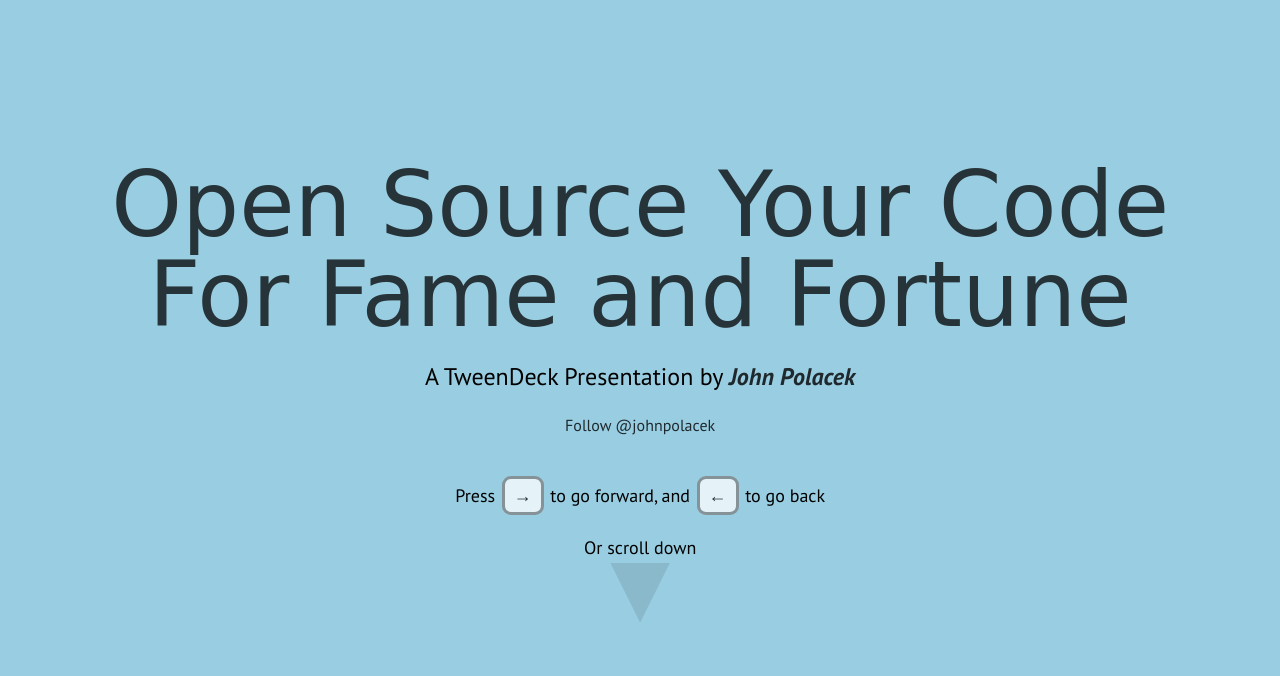
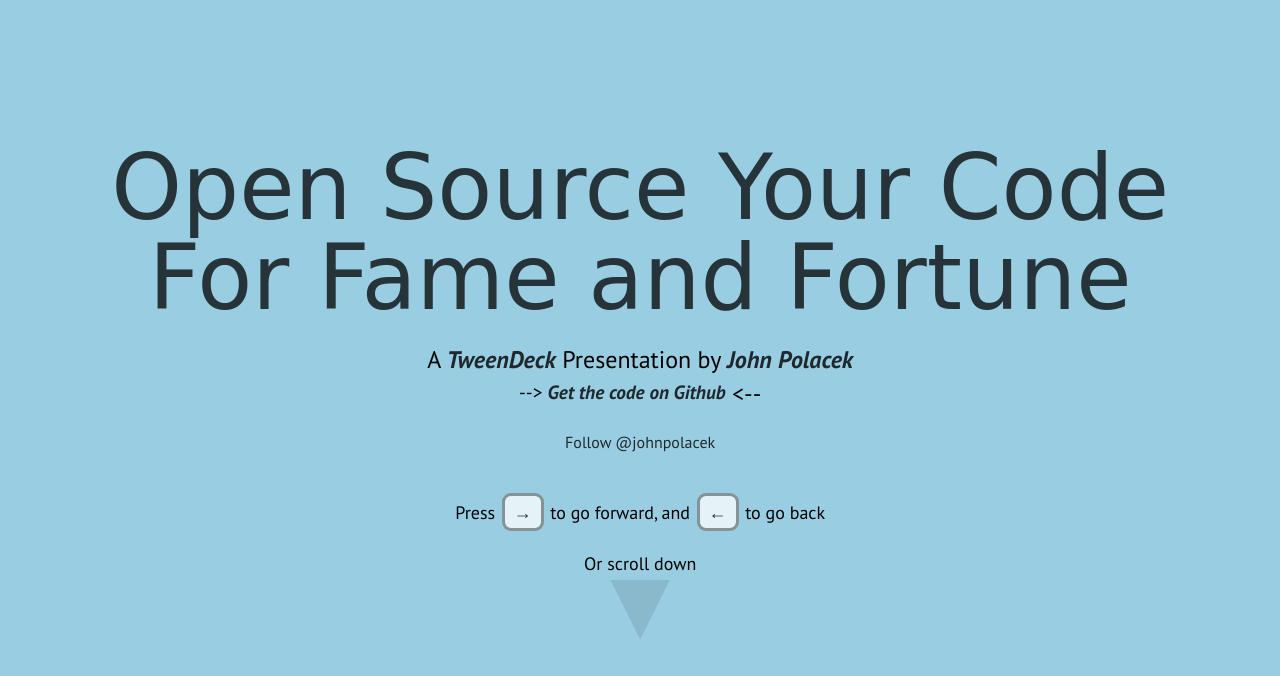
Before and after one commit to johnpolacek/open-source-for-fame-and-fortune, a website: page index.html in a window 1280 px wide. Drawn offline with Linux system fonts and the light colour scheme; a web font is replaced by a local one.

Commit message:
add repo links

```diff
--- a/index.html
+++ b/index.html
@@ -38,7 +38,8 @@
         <div class="content-center">
           <h1>Open Source Your Code For Fame and Fortune</h1>
           <div id="author">
-            <p>A TweenDeck Presentation by <a href="http://johnpolacek.com">John Polacek</a></p>
+            <p>A <a href="https://github.com/johnpolacek/open-source-for-fame-and-fortune">TweenDeck</a> Presentation by <a href="http://johnpolacek.com">John Polacek</a><br>
+            <small>--&gt; <a href="https://github.com/johnpolacek/open-source-for-fame-and-fortune">Get the code on Github</a></small> &lt;--</p>
             <a href="https://twitter.com/johnpolacek" class="twitter-follow-button" data-show-count="false" data-size="large">Follow @johnpolacek</a>
             <script>!function(d,s,id){var js,fjs=d.getElementsByTagName(s)[0];if(!d.getElementById(id)){js=d.createElement(s);js.id=id;js.src="//platform.twitter.com/widgets.js";fjs.parentNode.insertBefore(js,fjs);}}(document,"script","twitter-wjs");</script>
           </div>
```
